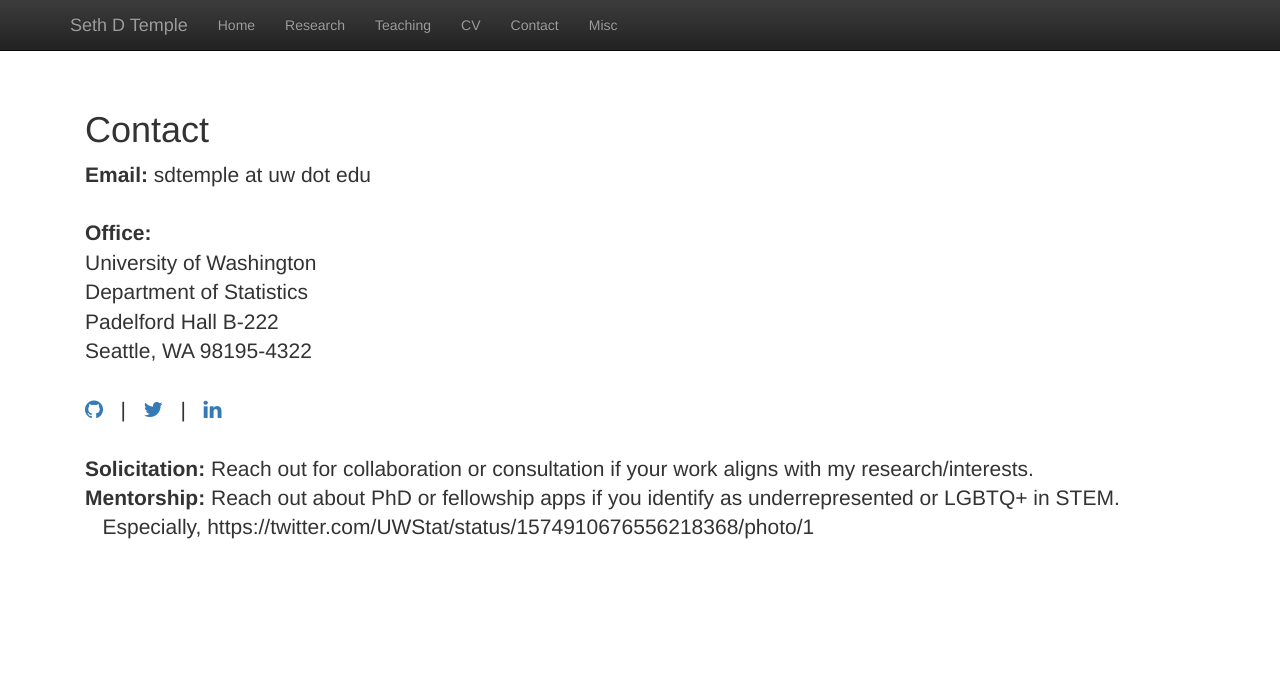
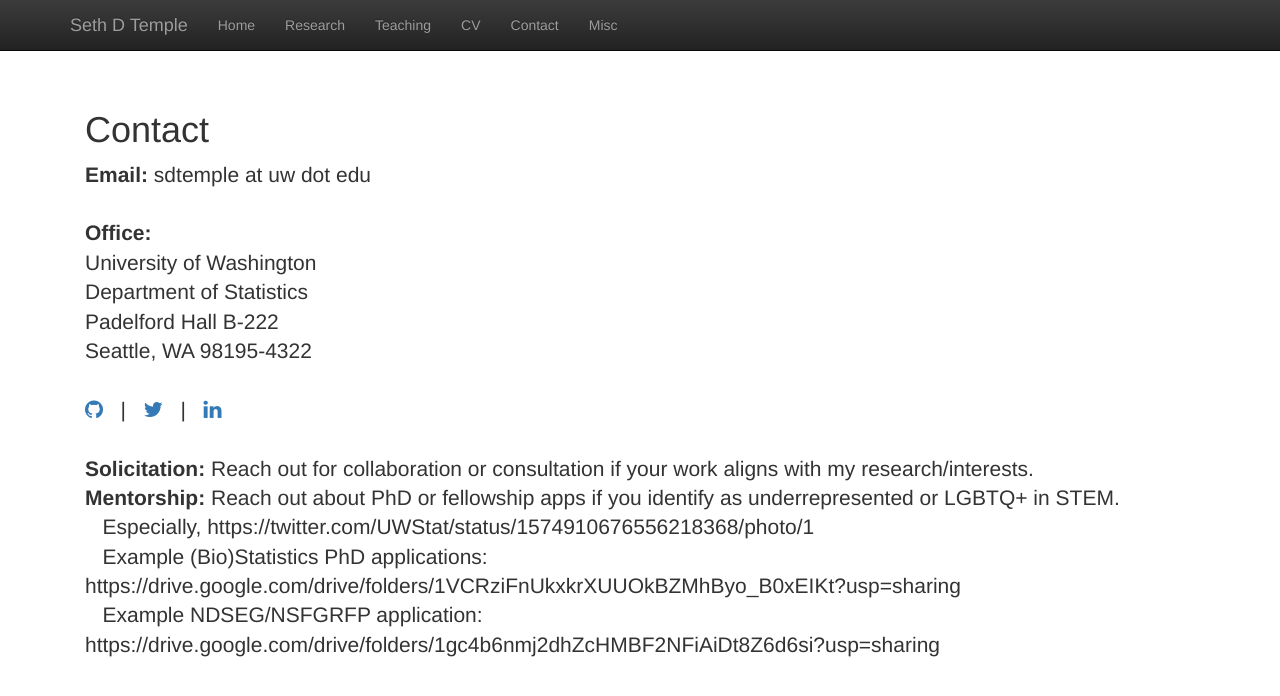
Before and after one commit to sdtemple/sdtemple.github.io, a Jekyll site: the page built from contact.html, in a window 1280 px wide. Shown: the top 696 px of the page. Built offline with Jekyll 4.4.1, drawn with Linux system fonts in a browser that asks for light colours; nearby versions of some CDN libraries; library files that are not in the unit come from our copies.

Commit message:
Update contact.html

```diff
--- a/contact.html
+++ b/contact.html
@@ -25,5 +25,7 @@ title:  'Contact'
   <br/><br/>
   <strong>Solicitation:</strong> Reach out for collaboration or consultation if your work aligns with my research/interests. <br/>
   <strong>Mentorship:</strong> Reach out about PhD or fellowship apps if you identify as underrepresented or LGBTQ+ in STEM. <br/>
-  &nbsp;&nbsp; Especially, https://twitter.com/UWStat/status/1574910676556218368/photo/1
+  &nbsp;&nbsp; Especially, https://twitter.com/UWStat/status/1574910676556218368/photo/1<br/>
+  &nbsp;&nbsp; Example (Bio)Statistics PhD applications: https://drive.google.com/drive/folders/1VCRziFnUkxkrXUUOkBZMhByo_B0xEIKt?usp=sharing<br/>
+  &nbsp;&nbsp; Example NDSEG/NSFGRFP application: https://drive.google.com/drive/folders/1gc4b6nmj2dhZcHMBF2NFiAiDt8Z6d6si?usp=sharing<br/>
 </p>
```
